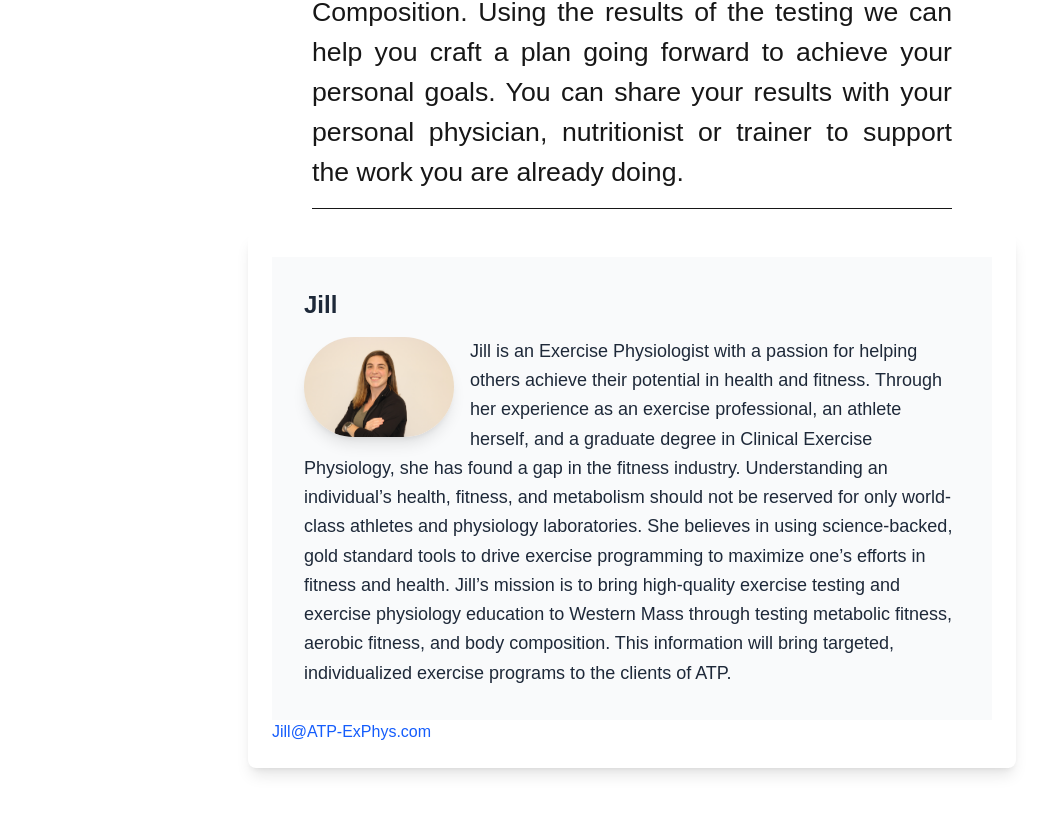
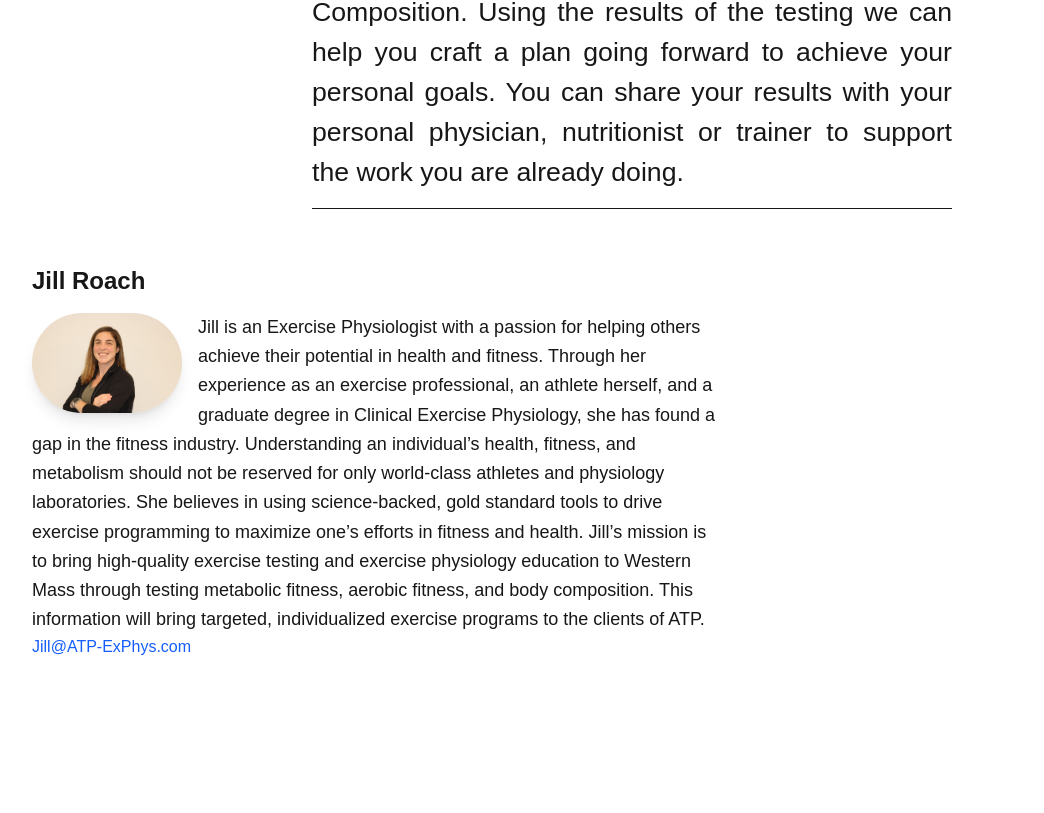
Before and after one commit to SantinoGiordano/NextjsExphys, a Next.js app in the folder atp-exphys/: page / in a window 1280 px wide. Shown: the part 1117-1930 px from the top of the page, without its empty margins (8-1052 px from the left). Before the commit the page ends 1909 px from the top, so only its background shows below. Built offline with nearby package versions, Linux system fonts and the light colour scheme.

Commit message:
finished shadow boxs

```diff
--- a/atp-exphys/components/HeatherBox.tsx
+++ b/atp-exphys/components/HeatherBox.tsx
@@ -5,9 +5,9 @@ import Link from "next/link";
 const HeatherBox = () => {
   return (
     <>
-      <div className="bg-white p-6 rounded-lg shadow-lg max-w-3xl mx-auto my-6 text-gray-800">
-        <div className="p-8 bg-gray-50">
-          <p className="text-2xl font-semibold mb-4">Heather</p>
+ <div className=" max-w-3xl h-[600px]">
+        <div className="p-10">
+          <p className="text-2xl font-semibold mb-4">Heather Giordano</p>
           <div className="relative">
             <Image
               src="/heatherHeadshot.jpg"
@@ -18,7 +18,7 @@ const HeatherBox = () => {
               className="rounded-full object-cover shadow-lg float-left mr-4 mb-2"
             />
             <p className="text-lg font-light leading-relaxed max-w-3xl">
-              <span className="font-medium">Heather</span> Heather is a Master&apos;s
+              <span className="font-medium">Heather</span> is a Master&apos;s
               Level Exercise Physiologist with a desire to help others reach
               their health and fitness goals. She works to educate her clients
               by bridging science and practical application. She enjoys leading
@@ -31,11 +31,11 @@ const HeatherBox = () => {
               this information serves as a basis for individualized goal setting
               for the clients of ATP.
             </p>
+            <Link href={""} className="mt-4 font-medium text-blue-600">
+            Heather@ATP-EXPhys.com
+            </Link>
           </div>
         </div>
-        <Link href={""} className="mt-4 font-medium text-blue-600">
-        Heather@ATP-EXPhys.com
-        </Link>
       </div>
     </>
   );
--- a/atp-exphys/components/JillBox.tsx
+++ b/atp-exphys/components/JillBox.tsx
@@ -5,9 +5,9 @@ import Link from "next/link";
 const JillBox = () => {
   return (
     <>
-      <div className="bg-white p-6 rounded-lg shadow-lg max-w-3xl mx-auto my-6 text-gray-800">
-        <div className="p-8 bg-gray-50">
-          <p className="text-2xl font-semibold mb-4">Jill</p>
+      <div className=" max-w-3xl h-[600px]">
+        <div className="p-10">
+          <p className="text-2xl font-semibold mb-4">Jill Roach</p>
           <div className="relative">
             <Image
               src="/jillHeadshot.jpg"
@@ -33,11 +33,11 @@ const JillBox = () => {
               aerobic fitness, and body composition. This information will bring
               targeted, individualized exercise programs to the clients of ATP.
             </p>
+            <Link href={"mailto:Jill@ATP-ExPhys.com"} className="mt-4 font-medium text-blue-600">
+              Jill@ATP-ExPhys.com
+            </Link>
           </div>
         </div>
-        <Link href={"mailto:Jill@ATP-ExPhys.com"} className="mt-4 font-medium text-blue-600">
-          Jill@ATP-ExPhys.com
-        </Link>
       </div>
     </>
   );
```
